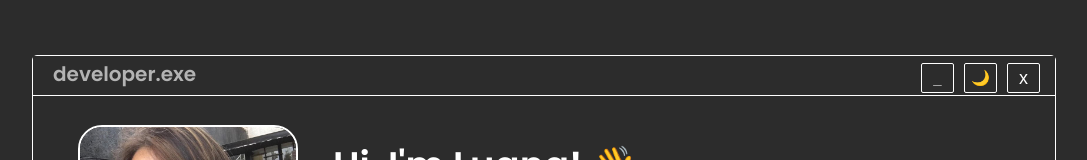
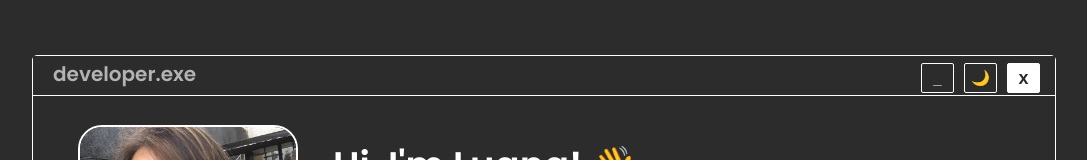
Before and after one commit to devluanna/portfolio-lua, a Next.js app: page / in a window 1280 px wide. Shown: the top 160 px of the page, without its empty margins (96-1183 px from the left). Built offline with nearby package versions, Linux system fonts and the light colour scheme.

Commit message:
new update: dynamic settings on the main page

```diff
--- a/src/app/components/buttons-menu/Button.module.scss
+++ b/src/app/components/buttons-menu/Button.module.scss
@@ -9,6 +9,7 @@
       opacity: 0.8;
     }
   }
+
 
   .certificate {
     background:transparent;
--- a/src/app/components/buttons-menu/Button.tsx
+++ b/src/app/components/buttons-menu/Button.tsx
@@ -1,5 +1,5 @@
 'use client'
-
+import { useState, useEffect } from 'react';
 import styles from "./Button.module.scss";
 
 interface ButtonProps {
@@ -10,29 +10,49 @@ interface ButtonProps {
   sizeFont?: string;
   weightFont?: string;
   name: string;
+  selected: boolean;
 }
 
 const Button: React.FC<ButtonProps> = (props) => {
+  const [clicked, setClicked] = useState(false);
+
+  useEffect(() => {
+    setClicked(props.selected);
+  }, [props.selected]);
+
   const getButtonStyle = () => {
     switch (props.buttonType) {
-      case "certificate":
+      case 'certificate':
         return styles.certificate;
-        case "about":
-          return styles.about;
-          case "home":
-            return styles.home;
+      case 'about':
+        return styles.about;
+      case 'home':
+        return styles.home;
       default:
         return styles.default;
     }
   };
 
+  const getButtonColor = () => {
+    if (clicked) {
+      return { backgroundColor: '#fff', color: '#2C2C2C', fontWeight: '600' };
+    }
+    return {};
+  };
+
+  const handleClick = () => {
+    setClicked(true);
+    props.onClick();
+  };
+
   return (
     <button
       className={`${styles.button} ${getButtonStyle()}`}
-      onClick={props.onClick}
+      onClick={handleClick}
       type="button"
       style={{
-        fontSize: props.sizeFont || "12px",
+        fontSize: props.sizeFont || '12px',
+        ...getButtonColor(),
       }}
     >
       {props.name}
--- a/src/app/components/info/box-header.tsx
+++ b/src/app/components/info/box-header.tsx
@@ -5,30 +5,44 @@ import "./box-header.scss";
 import Button from '../buttons-menu/Button';
 
 interface BoxHeaderProps {
-  onButtonClick: (type: string) => void;
+  onButtonClick: (type: string, width?: string, height?: string, label?: string) => void;
+  selectedButtonType: string | null;
   width: string;
   height: string;
   label: string;
   children?: React.ReactNode;
 }
-
-const BoxHeader: React.FC<BoxHeaderProps> = ({ onButtonClick, width, height, children, label }) => {
+const BoxHeader: React.FC<BoxHeaderProps> = ({ onButtonClick, selectedButtonType, width, height, children, label }) => {
   return (
-      <div className="box-header" style={{ width, height }}>
-
-      <div className="line" >
+    <div className="box-header" style={{ width, height }}>
+      <div className="line">
         <span>{label}</span>
 
         <div className="box-buttons">
-          <Button onClick={() => onButtonClick('certificate')} buttonType="certificate" sizeFont="15px" name="_" />
-          <Button onClick={() => onButtonClick('about')} buttonType="about" sizeFont="15px" name="🌙" />
-          <Button onClick={() => onButtonClick('home')} buttonType="home" sizeFont="18px" name="x" />
+        <Button
+  onClick={() => onButtonClick('certificate', 'certificates.exe', '800px')}
+  buttonType="certificate"
+  sizeFont="15px"
+  name="_"
+  selected={selectedButtonType === 'certificate'}
+/>
+<Button
+  onClick={() => onButtonClick('about', 'about.exe', '800px')}
+  buttonType="about"
+  sizeFont="15px"
+  name="🌙"
+  selected={selectedButtonType === 'about'}
+/>
+<Button
+  onClick={() => onButtonClick('home', 'developer.exe', '320px')}
+  buttonType="home"
+  sizeFont="18px"
+  name="x"
+  selected={selectedButtonType === 'home'}
+/>
         </div>
-
       </div>
-
       {children}
-
     </div>
   );
 };
--- a/src/app/components/my-certificates/my-certificates.scss
+++ b/src/app/components/my-certificates/my-certificates.scss
@@ -1,4 +1,5 @@
 .container-certificates{
+  background-color: transparent;
     width:80%;
     height:800px;
     display: grid;
--- a/src/app/components/my-certificates/my-certificates.tsx
+++ b/src/app/components/my-certificates/my-certificates.tsx
@@ -2,7 +2,7 @@
 
 //Styles
 import "./my-certificates.scss"
-
+import { useState } from 'react';
 //Components
 import Button from "../buttons-menu/Button";
 import BoxHeader from "../info/box-header"
@@ -16,13 +16,9 @@ import { CertificateSeven } from "../my-all-certificates/certificate-seven/certi
 import { CertificateEighth } from "../my-all-certificates/certificate-eighth/certificate-eighth";
 
 export function MyCertificates(){
-    const handleButtonClick = (type: string) => {
-
-      };
 
     return(
 
-        <BoxHeader onButtonClick={handleButtonClick} width="100%" height="800px" label="myCertificates.exe">
          <div className="container-certificates">
 
          <div className="titles-certificates">
@@ -46,6 +42,5 @@ export function MyCertificates(){
            </div>
 
 
-        </BoxHeader>
     )
 };
--- a/src/app/components/screen-start/screen-start.tsx
+++ b/src/app/components/screen-start/screen-start.tsx
@@ -1,5 +1,5 @@
 // Components
-import { useState } from 'react';
+import { useState, useEffect } from 'react';
 
 import { Education } from "../education/education"
 import { Experience } from "../experience-time/experience-time"
@@ -18,13 +18,37 @@ import { Informations } from '../informations/informations';
 
 
 export function Start() {
-    const [componentType, setComponentType] = useState<string | null>(null);
+
+  const [componentType, setComponentType] = useState<string | null>('home');
   const [showDefaultContent, setShowDefaultContent] = useState(true);
+  const [selectedButtonType, setSelectedButtonType] = useState<string | null>('home');
+  const [boxHeaderLabel, setBoxHeaderLabel] = useState<string>('developer.exe');
 
-    const handleButtonClick = (type: string) => {
+  const [boxHeaderHeight, setBoxHeaderHeight] = useState<string>('320px');
+
+
+  const handleButtonClick = (type: string, label?: string, height?: string) => {
     setComponentType(type);
-      setShowDefaultContent(false); // Oculta o conteúdo padrão quando um botão é clicado
+    setSelectedButtonType(type);
+    if (label) {
+      setBoxHeaderLabel(label);
+    }
+    if (height) {
+      setBoxHeaderHeight(height);
+    }
+
   };
+
+  const showContentDefault = () => {
+    if(componentType == 'certificate' || componentType == 'about' ) {
+      setShowDefaultContent(false);
+    }
+  }
+
+  useEffect(() => {
+    showContentDefault();
+  }, [componentType]);
+
 
   const renderDynamicComponent = () => {
     switch (componentType) {
@@ -33,20 +57,25 @@ export function Start() {
       case 'about':
         return <Projects />;
       case 'home':
-          return <Start />;
       default:
-          return null;
+        return <Informations />;
     }
   };
 
   return (
     <div className="container-page">
+
+      <BoxHeader
+      onButtonClick={(type, label, height) => handleButtonClick(type, label, height)}
+      selectedButtonType={selectedButtonType}
+      width="100%"
+      height={boxHeaderHeight}
+      label={boxHeaderLabel}>
+      {renderDynamicComponent()}
+     </BoxHeader>
+
      {showDefaultContent && (
         <>
-            <BoxHeader onButtonClick={handleButtonClick} width="100%" height="320px" label="developer.exe">
-              <Informations />
-            </BoxHeader>
-
           <div className="box-experience">
             <div className="title-skills">
               Full Stack Skills
@@ -66,8 +95,6 @@ export function Start() {
           <OthersExperience />
         </>
       )}
-
-        {renderDynamicComponent()}
     </div>
   );
 }
--- a/src/app/styles-home/home.scss
+++ b/src/app/styles-home/home.scss
@@ -17,6 +17,8 @@
       border:1px solid #2C2C2C;
       border-radius:10px;
     }
+
+
 
     .scroll-indicator {
         cursor: pointer;
```
Lines whose indentation alone changed are shown as unchanged.
